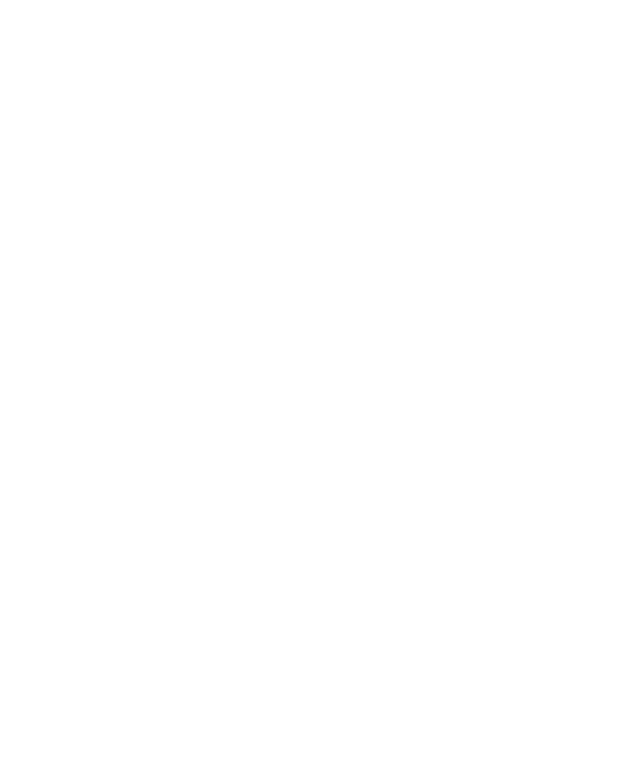
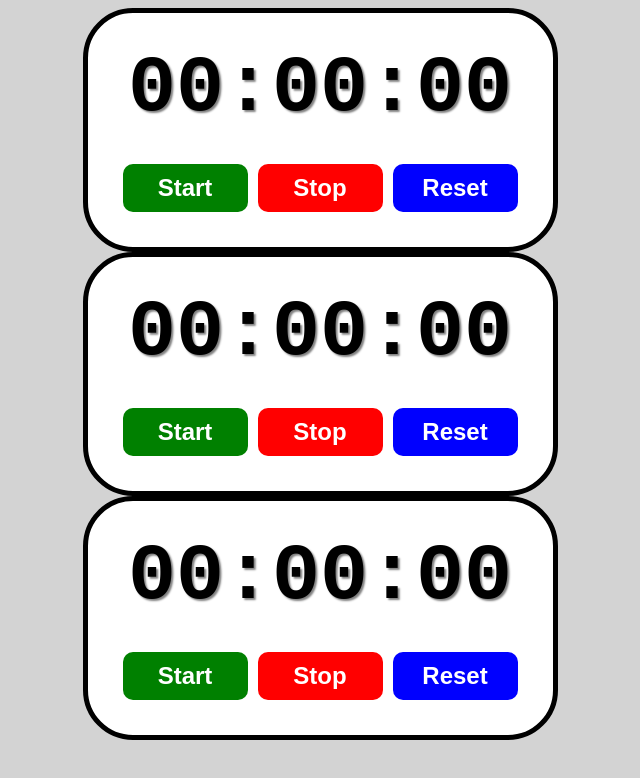
Before and after one commit to ahmadalnujaidi/react-tutorial, a React (Vite) app in the folder my-react-app/: page / in a window 1280 px wide. Shown: the top 778 px of the page, without its empty margins (320-960 px from the left). Built offline with nearby package versions, Linux system fonts and the light colour scheme.

Commit message:
finished

```diff
--- a/my-react-app/src/App.jsx
+++ b/my-react-app/src/App.jsx
@@ -204,7 +204,17 @@
 //   );
 // }
 
+//----------STOPWATCH app
+import Stopwatch from "./Stopwatch";
 function App() {
-  return;
+  return (
+    <>
+      <Stopwatch></Stopwatch>
+      <Stopwatch></Stopwatch>
+      <Stopwatch></Stopwatch>
+    </>
+  );
 }
 export default App;
+
+// CONGRATS YOU FINISHED
--- /dev/null
+++ b/my-react-app/src/Stopwatch.jsx
@@ -0,0 +1,67 @@
+import React, { useState, useEffect, useRef } from "react";
+function Stopwatch() {
+  const [isRunning, setIsRunning] = useState(false);
+  const [elapsedTime, setElapsedTime] = useState(0);
+  const intervalIdRed = useRef(null);
+  const startTimeRef = useRef(0);
+
+  useEffect(() => {
+    if (isRunning) {
+      intervalIdRed.current = setInterval(() => {
+        setElapsedTime(Date.now() - startTimeRef.current);
+      }, 10);
+    }
+    return () => {
+      clearInterval(intervalIdRed.current);
+    };
+  }, [isRunning]);
+
+  function start() {
+    setIsRunning(true);
+    startTimeRef.current = Date.now() - elapsedTime;
+    // console.log(startTimeRef.current);
+  }
+
+  function stop() {
+    setIsRunning(false);
+  }
+
+  function reset() {
+    setElapsedTime(0);
+    setIsRunning(false);
+  }
+
+  function formatTime() {
+    // let hours = elapsedTime / Math.floor(1000 * 60 * 60);
+    let minutes = Math.floor((elapsedTime / (1000 * 60)) % 60);
+    let seconds = Math.floor((elapsedTime / 1000) % 60);
+    let miliseconds = Math.floor((elapsedTime % 1000) / 10);
+
+    // hours = String(hours).padStart(2, "0");
+    minutes = String(minutes).padStart(2, "0");
+    seconds = String(seconds).padStart(2, "0");
+    miliseconds = String(miliseconds).padStart(2, "0");
+
+    return `${minutes}:${seconds}:${miliseconds}`;
+  }
+
+  return (
+    <>
+      <div className="stopwatch">
+        <div className="display">{formatTime()}</div>
+        <div className="controls">
+          <button className="start-button" onClick={start}>
+            Start
+          </button>
+          <button className="stop-button" onClick={stop}>
+            Stop
+          </button>
+          <button className="reset-button" onClick={reset}>
+            Reset
+          </button>
+        </div>
+      </div>
+    </>
+  );
+}
+export default Stopwatch;
--- a/my-react-app/src/index.css
+++ b/my-react-app/src/index.css
@@ -1,4 +1,53 @@
-.box {
-  border: 3px solid;
-  padding: 25px;
+body {
+  display: flex;
+  flex-direction: column;
+  align-items: center;
+  background-color: lightgrey;
 }
+.stopwatch {
+  display: flex;
+  flex-direction: column;
+  align-items: center;
+  border: 5px solid black;
+  border-radius: 50px;
+  background-color: white;
+  padding: 30px;
+}
+.display {
+  font-size: 5rem;
+  font-family: monospace;
+  font-weight: bold;
+  color: black;
+  text-shadow: 2px 2px 2px grey;
+  margin-bottom: 25px;
+}
+.controls button {
+  font-size: 1.5rem;
+  font-weight: bold;
+  padding: 10px 20px;
+  margin: 5px;
+  min-width: 125px;
+  border: none;
+  border-radius: 10px;
+  cursor: pointer;
+  color: white;
+  transition: background-color 0.5s ease;
+}
+.start-button {
+  background-color: green;
+}
+.start-button:hover {
+  background-color: darkgreen;
+}
+.stop-button {
+  background-color: red;
+}
+.stop-button:hover {
+  background-color: darkred;
+}
+.reset-button {
+  background-color: blue;
+}
+.reset-button:hover {
+  background-color: darkblue;
+}
```
